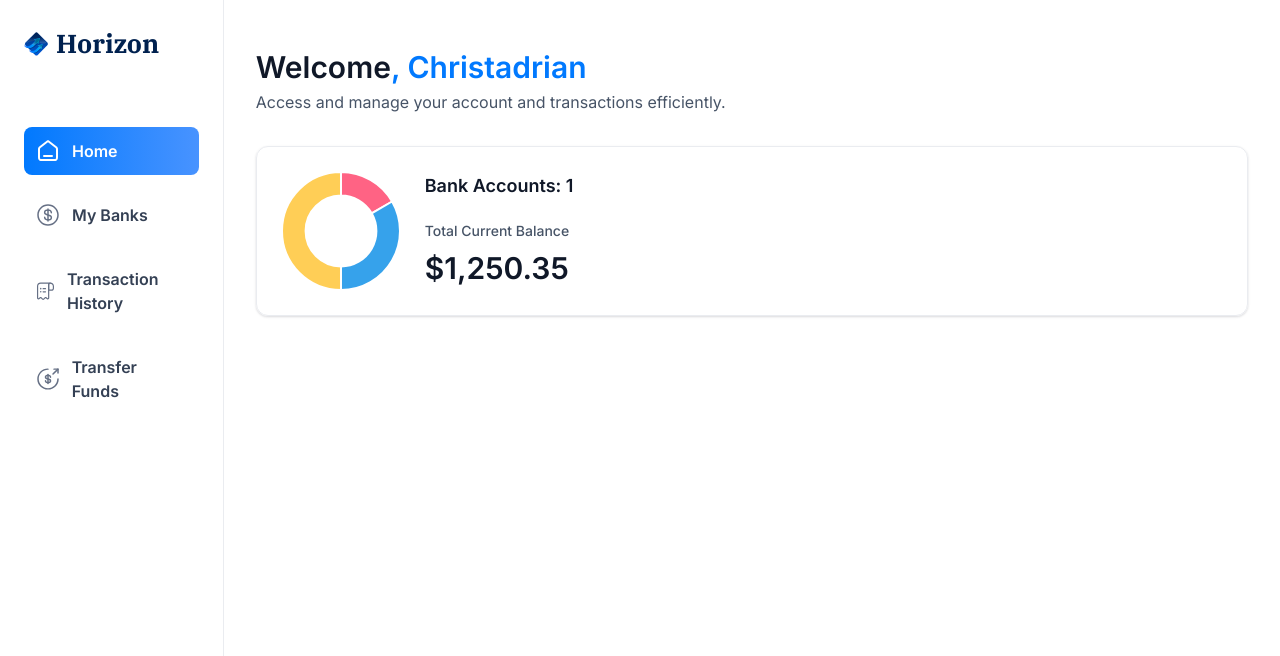
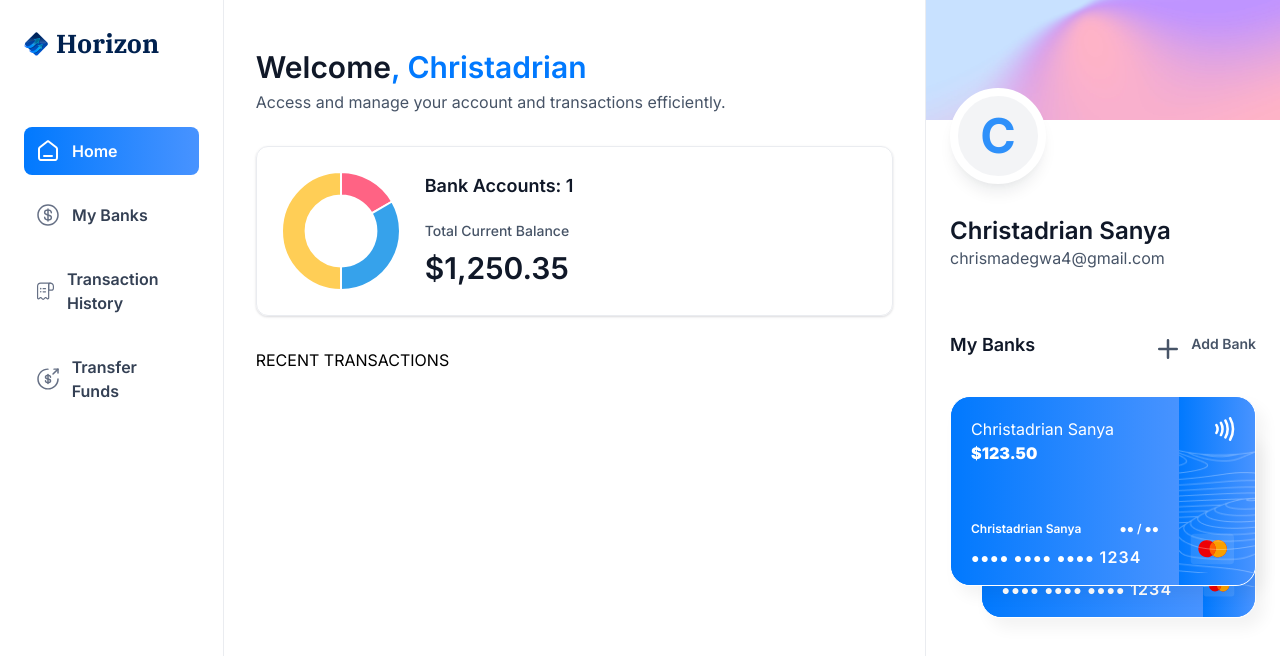
Before and after one commit to Prish20/Modern_Banking-App, a Next.js app: page / in a window 1280 px wide. Shown: the top 656 px of the page. Built offline with nearby package versions, Linux system fonts and the light colour scheme.

Commit message:
Implement the right sidebar

```diff
--- a/app/(root)/page.tsx
+++ b/app/(root)/page.tsx
@@ -1,14 +1,15 @@
 import HeaderBox from '@/components/HeaderBox'
+import RightSidebar from '@/components/RightSidebar';
 import TotalBalanceBox from '@/components/TotalBalanceBox';
 import React from 'react'
 
 const Home = () => {
-  const loggedIn = {firstName: "Christadrian"};
+  const loggedIn = {firstName: "Christadrian", lastName: "Sanya", email: "chrismadegwa4@gmail.com"};
 
   return (
     <section className="home">
       <div className="home-content">
-        <div className="home-header">
+        <header className="home-header">
           <HeaderBox
           type="greeting"
           title="Welcome"
@@ -20,8 +21,14 @@
           totalBanks={1}
           totalCurrentBalance={1250.35}
           />
-        </div>
+        </header>
+        RECENT TRANSACTIONS
       </div>
+      <RightSidebar
+        user = {loggedIn}
+        transactions = {[]}
+        banks = {[{currentBalance:123.50}, {currentBalance: 500.50}]}
+      />
     </section>
     )
 }
--- /dev/null
+++ b/components/BankCard.tsx
@@ -0,0 +1,43 @@
+import { formatAmount } from "@/lib/utils";
+import Image from "next/image";
+import Link from "next/link";
+import React, { use } from "react";
+
+const BankCard = ({
+  account,
+  userName,
+  showBalance = true,
+}: CreditCardProps) => {
+  return (
+    <div className="flex flex-col">
+      <Link href="/" className="bank-card">
+        <div className="bank-card_content">
+          <div>
+            <h1 className="text-16 font-semi-bold text-white">
+              {account.name || userName}
+            </h1>
+            <p className="font-IBM-plex-serif font-black text-white">
+              {formatAmount(account.currentBalance)}
+            </p>
+          </div>
+          <article className="flex flex-col gap-2">
+            <div className="flex justify-between">
+              <h1 className="text-12 font-semibold text-white">{userName}</h1>
+              <h2 className="text-12 font-semibold text-white"> ●● / ●● </h2>
+            </div>
+            <p className="text-14 font-semibold text-white tracking-[1.1px]">
+            ●●●● ●●●● ●●●● <span className="text-16">1234</span>
+            </p>
+          </article>
+        </div>
+        <div className="bank-card_icon">
+            <Image src="/icons/Paypass.svg" alt="pay" width={20} height={24} />
+            <Image src="/icons/mastercard.svg" alt="" width={45} height={32} className="ml-8" />
+        </div>
+        <Image src="/icons/lines.png" alt="lights" width={316} height={190} className="absolute top-0 left-0" />
+      </Link>
+    </div>
+  );
+};
+
+export default BankCard;
--- /dev/null
+++ b/components/RightSidebar.tsx
@@ -0,0 +1,60 @@
+import Image from "next/image";
+import Link from "next/link";
+import React from "react";
+import BankCard from "./BankCard";
+
+const RightSidebar = ({ user, transactions, banks }: RightSidebarProps) => {
+  return (
+    <aside className="right-sidebar">
+      <section className="flex flex-col pb-8">
+        <div className="profile-banner" />
+        <div className="profile">
+          <div className="profile-img">
+            <span className="text-5xl font-bold text-blue-500">
+              {user.firstName[0]}
+            </span>
+          </div>
+          <div className="profile-details">
+            <h1 className="profile-name">
+              {user.firstName} {user.lastName}
+            </h1>
+            <p className="profile-email">{user.email}</p>
+          </div>
+        </div>
+      </section>
+      <section className="banks">
+        <div className="flex w-full justify-between">
+          <h2 className="header-2">My Banks</h2>
+          <Link href="/" className="flex gap-2">
+            <Image src="/icons/plus.svg" alt="plus" width={30} height={30} />
+            <h2 className="text-14 font-semibold text-gray-600">Add Bank</h2>
+          </Link>
+        </div>
+        {banks?.length > 0 && (
+          <div className="relative flex flex-1 flex-col items-center justify-center gap-5">
+            <div className="relatice z-10">
+              <BankCard
+                key={banks[0].id}
+                account={banks[0]}
+                userName={`${user.firstName} ${user.lastName}`}
+                showBalance={false}
+              />
+            </div>
+            {banks[1] && (
+              <div className="absolute right-0 top-8 z-0 w-[90%]">
+                <BankCard
+                  key={banks[1].id}
+                  account={banks[1]}
+                  userName={`${user.firstName} ${user.lastName}`}
+                  showBalance={false}
+                />
+              </div>
+            )}
+          </div>
+        )}
+      </section>
+    </aside>
+  );
+};
+
+export default RightSidebar;
```
